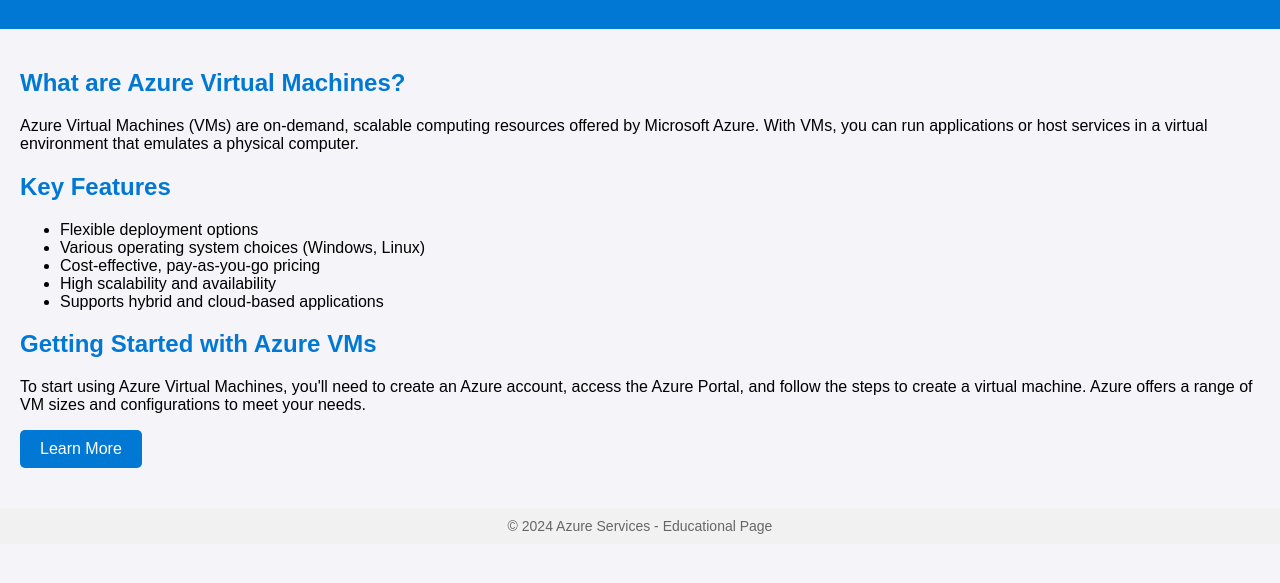
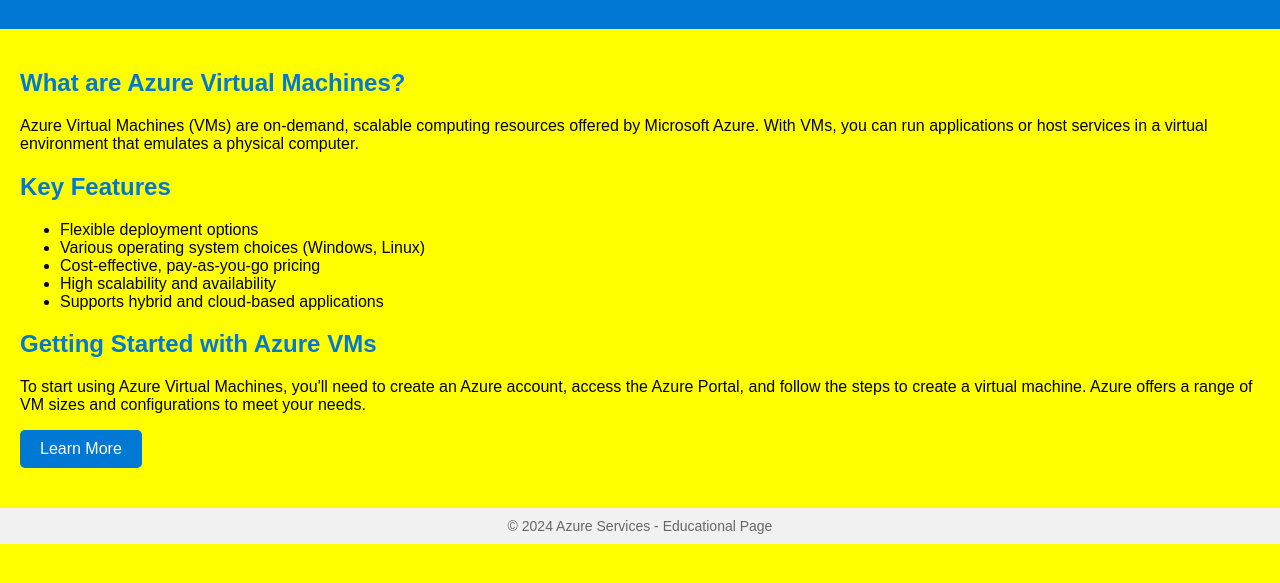
Before and after one commit to Arsh2621/fdpcloud, a plain HTML site: page index.html in a window 1280 px wide. Shown: the part 71-654 px from the top of the page. Drawn offline with Linux system fonts and the light colour scheme.

Commit message:
Update index.html

```diff
--- a/index.html
+++ b/index.html
@@ -9,7 +9,7 @@
             font-family: Arial, sans-serif;
             margin: 0;
             padding: 0;
-            background-color: #f4f4f9;
+            background-color: yellow;
         }
         header {
             background-color: #0078D4;
```
